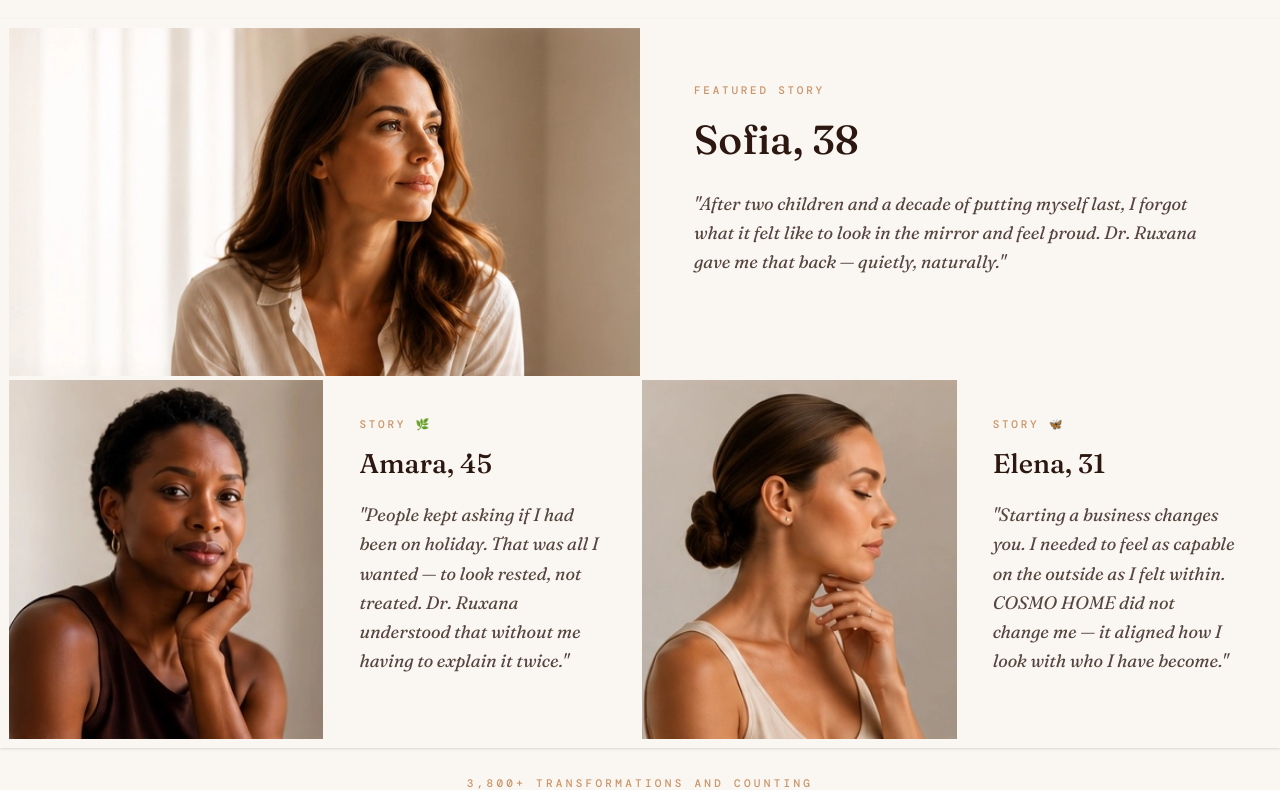
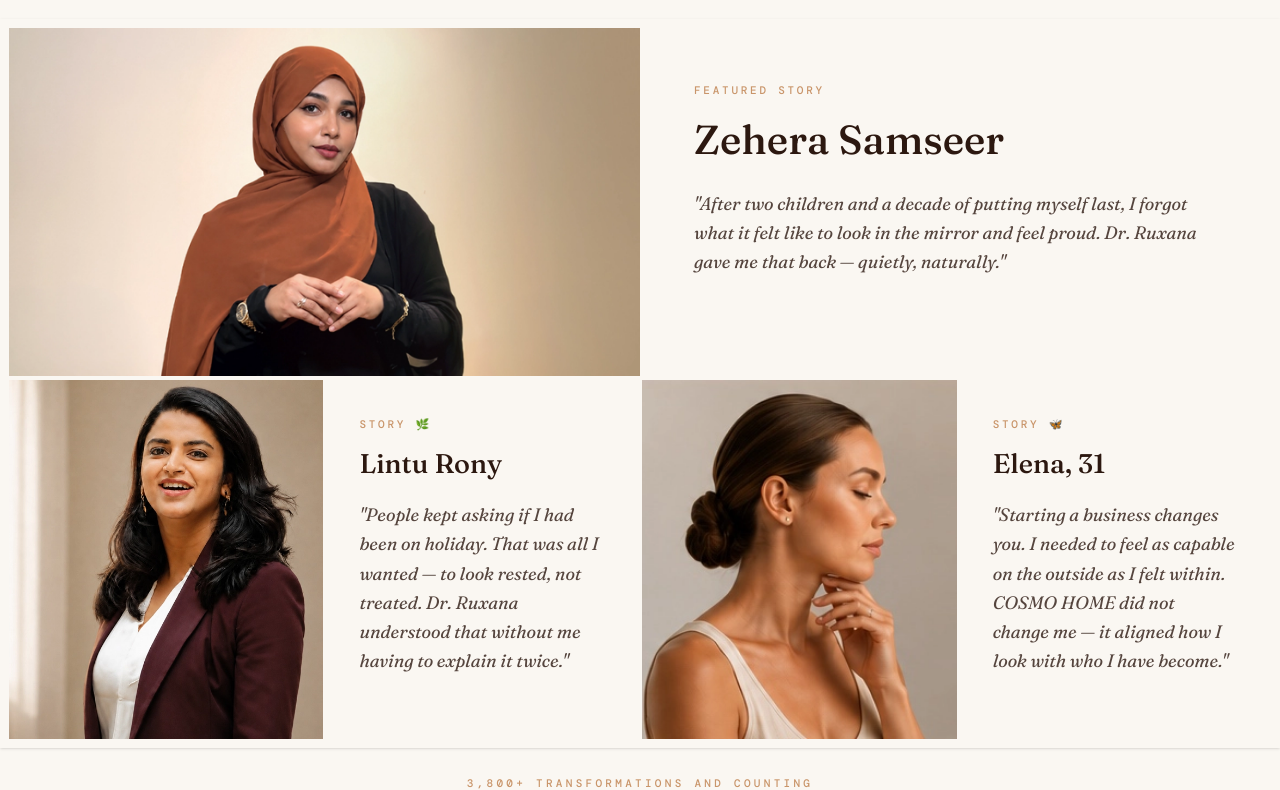
Before and after one commit to playkidsofficial6-oss/cosmohome, a React (Vite) app: page / in a window 1280 px wide. Shown: the part 3611-4401 px from the top of the page. Built offline with nearby package versions, Linux system fonts and the light colour scheme.

Commit message:
update team member details, transformation stories, and associated assets

```diff
--- a/src/components/home/TeamSection.tsx
+++ b/src/components/home/TeamSection.tsx
@@ -16,16 +16,16 @@ const OTHER_DOCTORS = [
     img: "/doctor/dr1.webp",
   },
   {
-    name: "Dr. SHIFA M",
+    name: "Dr. Shifa M",
     role: "Cosmetic Dermatologist",
     spec: "MBBS, MD, DVL",
     img: "/doctor/dr2.webp",
   },
 
   {
-    name: "Dr.",
+    name: "Dr. Ridha Padiyath",
     role: "Cosmetic Dermatologist",
-    spec: "MBBS, MD",
+    spec: "MBBS, MD, DVL",
     img: "/doctor/dr4.webp",
   },
 ];
--- a/src/components/home/Transformation.tsx
+++ b/src/components/home/Transformation.tsx
@@ -43,7 +43,7 @@ export function Transformation() {
               {/* Text */}
               <div className="w-full md:w-1/2 bg-[#FAF7F2] flex flex-col justify-center p-6 md:p-10 lg:p-12">
                 <p className="text-[11px] tracking-[0.25em] uppercase text-[#C9956A] mb-4 font-medium" style={M}>Featured Story</p>
-                <h3 className="text-3xl md:text-4xl text-[#2C1810] mb-6" style={D}>Sofia, 38</h3>
+                <h3 className="text-3xl md:text-4xl text-[#2C1810] mb-6" style={D}>Zehera Samseer</h3>
                 <p className="text-[#2C1810]/80 text-base md:text-base leading-relaxed mb-10 max-w-lg" style={{ ...D, fontStyle: "italic" }}>
                   "After two children and a decade of putting myself last, I forgot what it felt like to look in the mirror and feel proud. Dr. Ruxana gave me that back — quietly, naturally."
                 </p>
@@ -70,7 +70,7 @@ export function Transformation() {
                   <p className="text-[11px] tracking-[0.25em] uppercase text-[#C9956A] mb-3 flex items-center gap-2 font-medium" style={M}>
                     Story 🌿
                   </p>
-                  <h3 className="text-2xl text-[#2C1810] mb-4" style={D}>Amara, 45</h3>
+                  <h3 className="text-2xl text-[#2C1810] mb-4" style={D}>Lintu Rony</h3>
                   <p className="text-[#2C1810]/80 text-base leading-relaxed mb-6" style={{ ...D, fontStyle: "italic" }}>
                     "People kept asking if I had been on holiday. That was all I wanted — to look rested, not treated. Dr. Ruxana understood that without me having to explain it twice."
                   </p>
```
Also changed, not shown: public/transformation/1.webp, public/transformation/2.webp.
